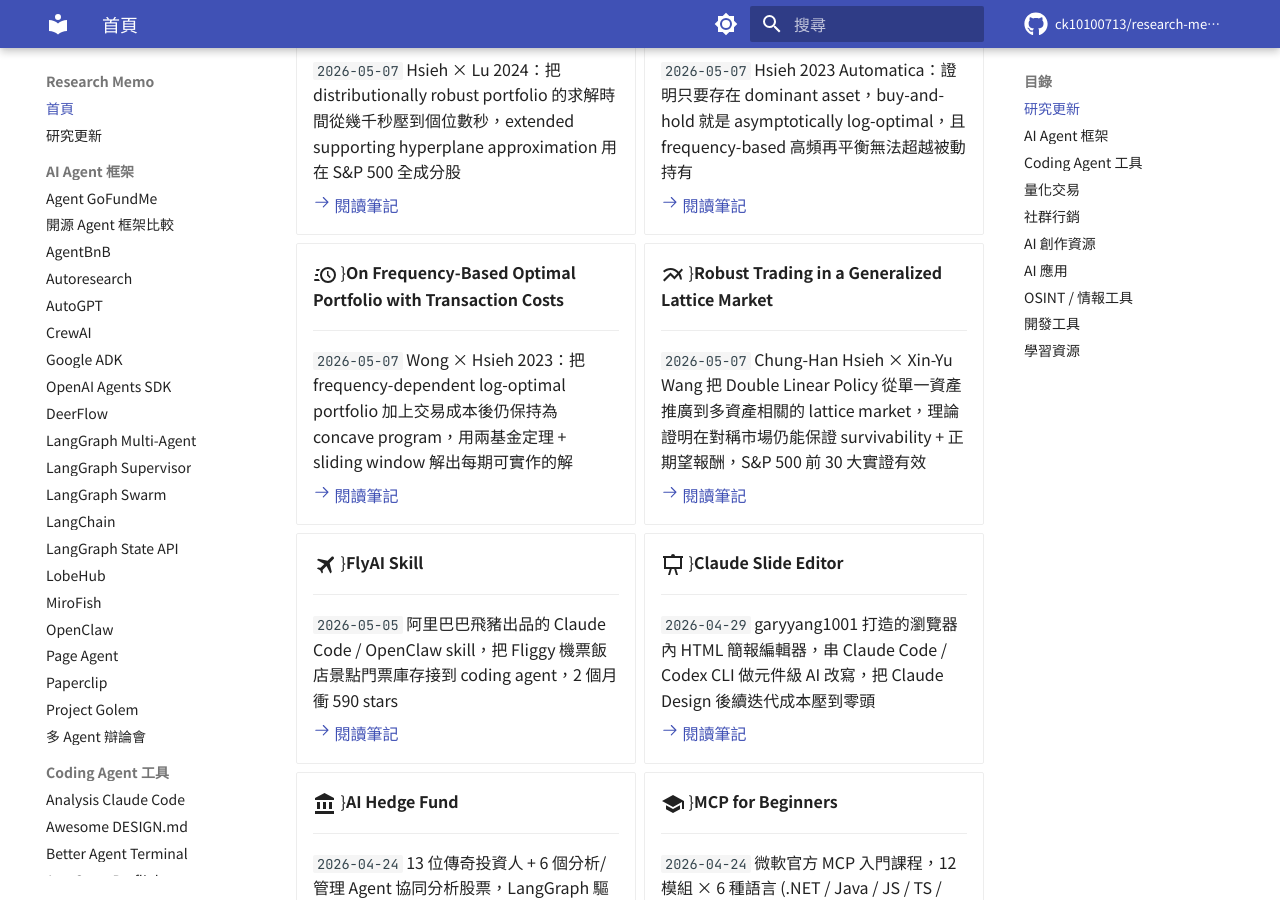
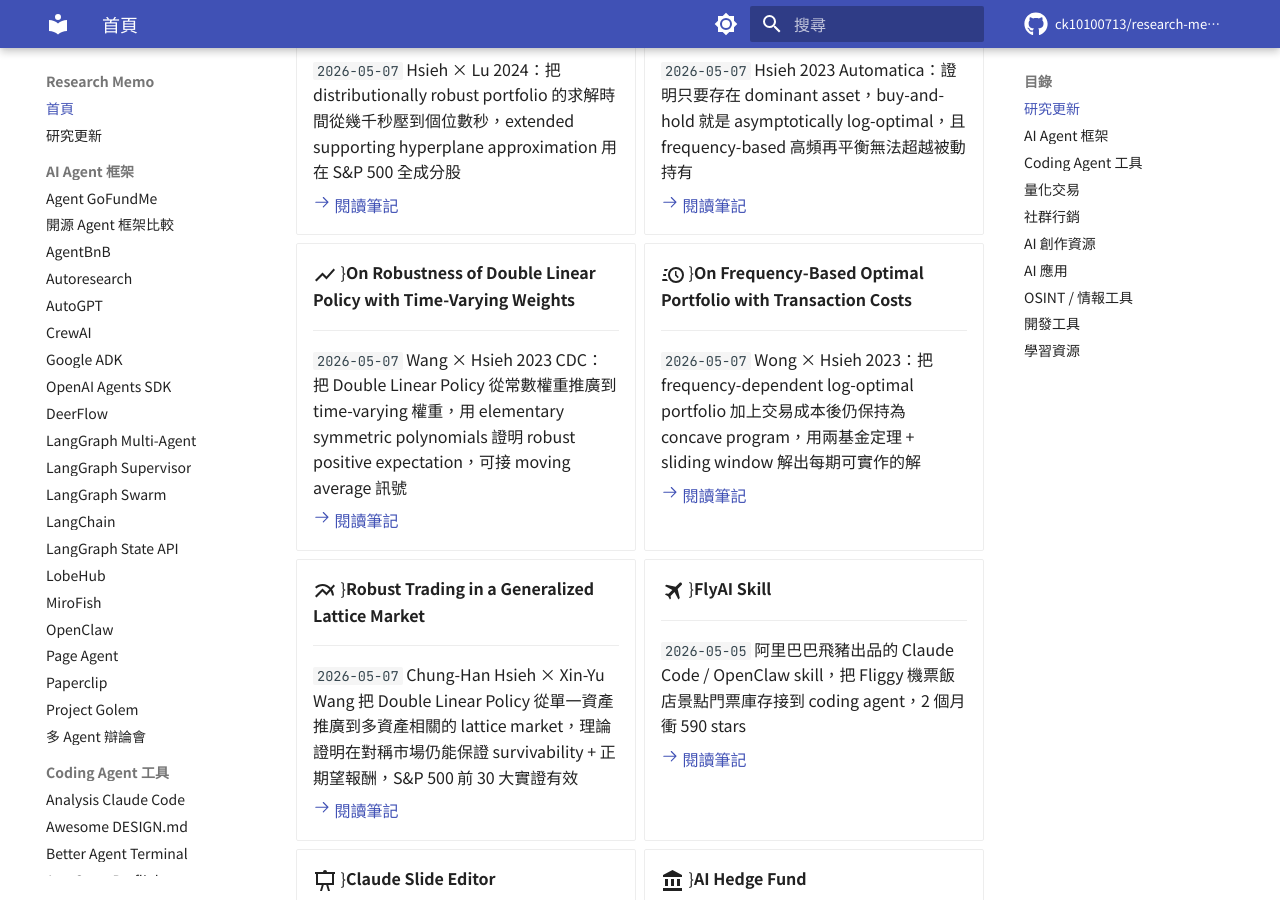
Before and after one commit to ck10100713/research-memo, an MkDocs documentation site: the page built from docs/index.md, in a window 1280 px wide and 900 px high, scrolled down 726 px. Built offline with MkDocs 1.6.1 and Material for MkDocs 9.7.7, drawn with Linux system fonts in a browser that asks for light colours; comment, search, counter and statistics services are not loaded; some of the changed text lies outside the part shown.

Commit message:
Add research note: On Robustness of Double Linear Policy with Time-Varying Weights (Wang × Hsieh 2023 CDC) — DLP 時變權重擴展、用 elementary symmetric polynomials 證 RPE、接 moving average 技術指標 [Hsieh #7/32]

```diff
--- a/docs/index.md
+++ b/docs/index.md
@@ -41,6 +41,14 @@
     `2026-05-07` Hsieh 2023 Automatica：證明只要存在 dominant asset，buy-and-hold 就是 asymptotically log-optimal，且 frequency-based 高頻再平衡無法超越被動持有
 
     [:octicons-arrow-right-24: 閱讀筆記](asymptotic-log-optimal-buy-hold.md)
+
+-   :material-chart-line-variant:{{ .lg .middle }} **On Robustness of Double Linear Policy with Time-Varying Weights**
+
+    ---
+
+    `2026-05-07` Wang × Hsieh 2023 CDC：把 Double Linear Policy 從常數權重推廣到 time-varying 權重，用 elementary symmetric polynomials 證明 robust positive expectation，可接 moving average 訊號
+
+    [:octicons-arrow-right-24: 閱讀筆記](dlp-time-varying-weights.md)
 
 -   :material-clock-fast:{{ .lg .middle }} **On Frequency-Based Optimal Portfolio with Transaction Costs**
 
@@ -804,6 +804,14 @@
 
     [:octicons-arrow-right-24: 閱讀筆記](cost-sensitive-distributionally-robust-portfolio.md)
 
+-   :material-chart-line-variant:{{ .lg .middle }} **On Robustness of Double Linear Policy with Time-Varying Weights**
+
+    ---
+
+    Wang × Hsieh 2023 CDC：把 Double Linear Policy 從常數權重推廣到 time-varying 權重，用 elementary symmetric polynomials 證明 robust positive expectation，可接 moving average 訊號
+
+    [:octicons-arrow-right-24: 閱讀筆記](dlp-time-varying-weights.md)
+
 -   :material-clock-fast:{{ .lg .middle }} **On Frequency-Based Optimal Portfolio with Transaction Costs**
 
     ---
--- a/mkdocs.yml
+++ b/mkdocs.yml
@@ -154,6 +154,7 @@
       - AI Hedge Fund: ai-hedge-fund.md
       - Asymptotic Log-Optimal Buy-and-Hold: asymptotic-log-optimal-buy-hold.md
       - Cost-Sensitive Distributionally Robust Portfolio: cost-sensitive-distributionally-robust-portfolio.md
+      - DLP with Time-Varying Weights: dlp-time-varying-weights.md
       - Frequency-Based Optimal Portfolio with Costs: frequency-based-optimal-portfolio-costs.md
       - Kronos: kronos.md
       - NOFX: nofx.md
```
Also changed, not shown: other parts of docs/index.md (+0 -8 lines), docs/dlp-time-varying-weights.md (added, +59 -0 lines), docs/news.md (+4 -1 lines).
